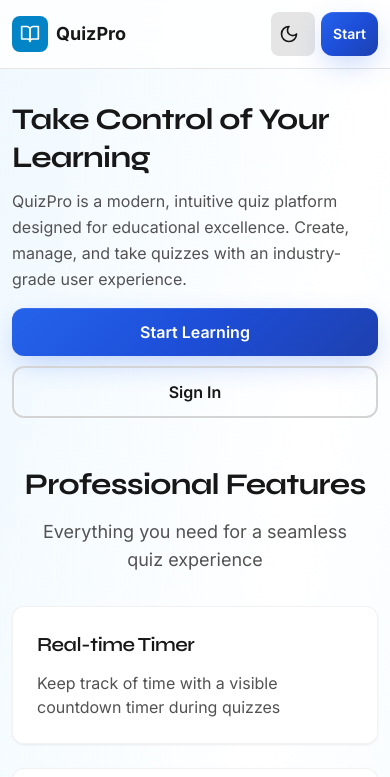
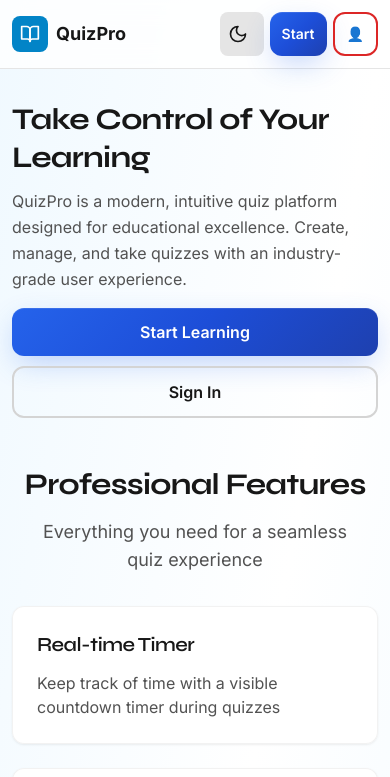
Before and after one commit to Syedd18/QuizPro, a React (Vite) app: page / in a window 390 px wide. Shown: the top 777 px of the page. Built offline with nearby package versions, Linux system fonts and the light colour scheme; no server answers.

Commit message:
Make Admin login button visible on mobile devices
- Removed 'hidden sm:flex' class from Admin button
- Shows user icon () on mobile, 'Admin' text on desktop
- Admin portal now accessible from all screen sizes

```diff
--- a/src/pages/Home.tsx
+++ b/src/pages/Home.tsx
@@ -48,9 +48,10 @@ export const Home: React.FC = () => {
               variant="outline"
               size="sm"
               onClick={() => navigate('/admin/login')}
-              className="text-red-600 border-red-600 hover:bg-red-50 dark:text-red-400 dark:border-red-400 hidden sm:flex"
+              className="text-red-600 border-red-600 hover:bg-red-50 dark:text-red-400 dark:border-red-400 dark:hover:bg-red-900/20 flex-shrink-0"
             >
-              Admin
+              <span className="hidden sm:inline">Admin</span>
+              <span className="sm:hidden">👤</span>
             </Button>
           </div>
         </div>
```
